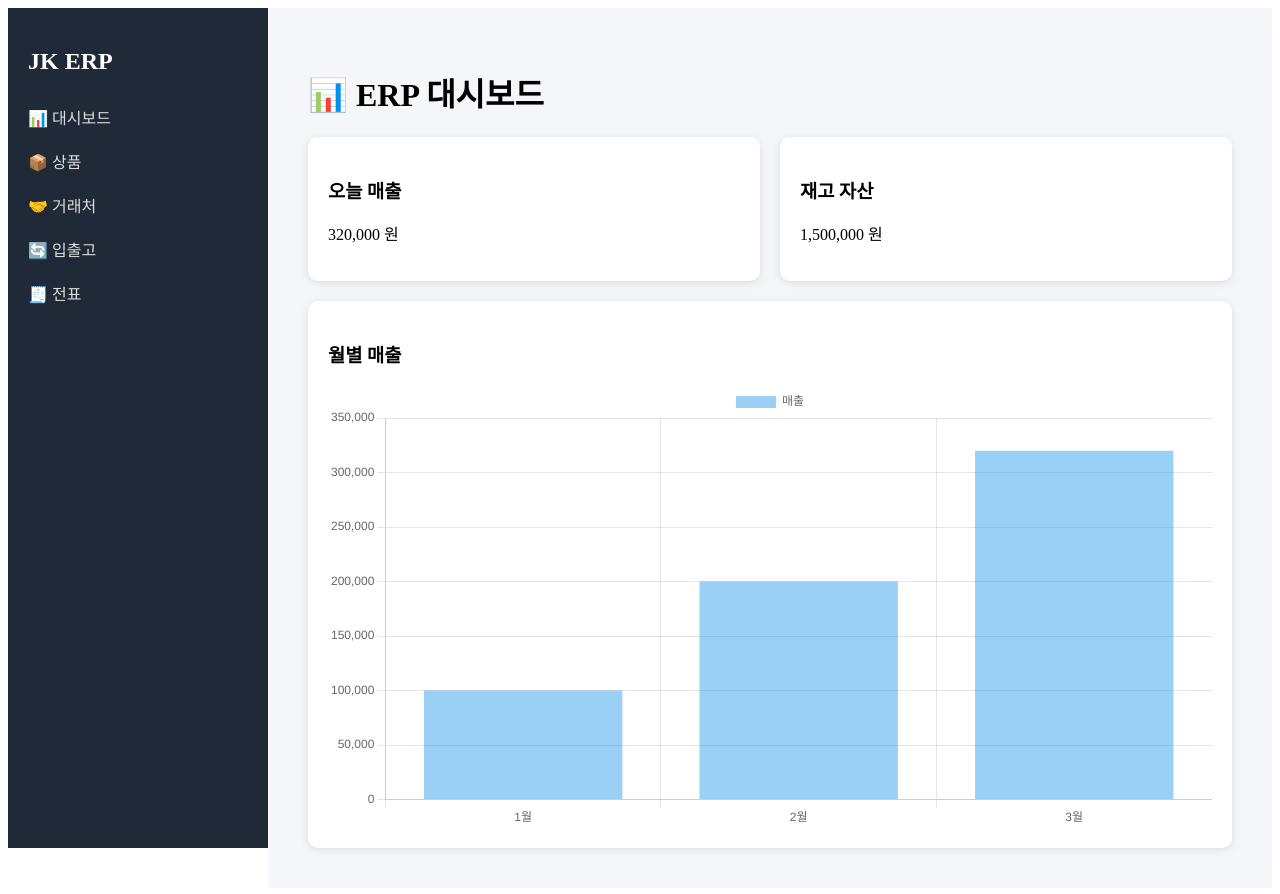
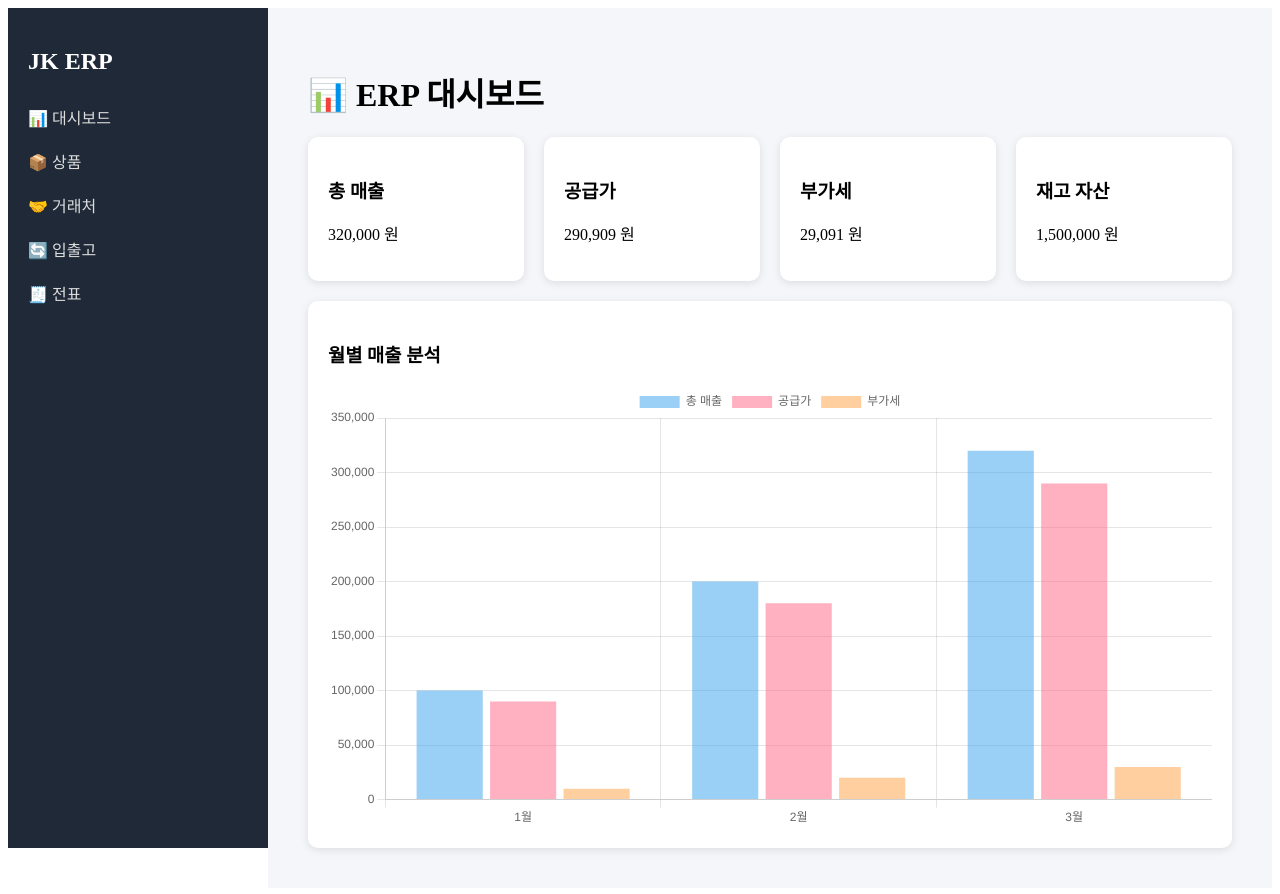
Before and after one commit to gPdnjs2020/JK_Networks_Solution_ERP, a React (Create React App) app: page / in a window 1280 px wide. Built offline with nearby package versions, Linux system fonts and the light colour scheme.

Commit message:
git add vat

```diff
--- a/src/pages/Dashboard.js
+++ b/src/pages/Dashboard.js
@@ -1,14 +1,24 @@
 import { useEffect, useState } from "react";
 import { Bar } from "react-chartjs-2";
 import "chart.js/auto";
+import { calcVAT } from "../utils/calcVAT";
 
 export default function Dashboard() {
-  const [sales, setSales] = useState(0);
+  const [sales, setSales] = useState(0);       // 총매출
+  const [supply, setSupply] = useState(0);     // 공급가
+  const [vat, setVat] = useState(0);           // 부가세
   const [stockValue, setStockValue] = useState(0);
 
-  // 임시 데이터 (나중에 API 연결)
   useEffect(() => {
-    setSales(320000);
+    const totalSales = 320000;
+
+    // 👉 VAT 계산
+    const result = calcVAT(totalSales);
+
+    setSales(result.total);
+    setSupply(result.supply);
+    setVat(result.vat);
+
     setStockValue(1500000);
   }, []);
 
@@ -16,8 +26,16 @@ export default function Dashboard() {
     labels: ["1월", "2월", "3월"],
     datasets: [
       {
-        label: "매출",
+        label: "총 매출",
         data: [100000, 200000, 320000],
+      },
+      {
+        label: "공급가",
+        data: [90000, 180000, 290000],
+      },
+      {
+        label: "부가세",
+        data: [10000, 20000, 30000],
       },
     ],
   };
@@ -29,8 +47,18 @@ export default function Dashboard() {
       {/* KPI 카드 */}
       <div style={{ display: "flex", gap: "20px", marginBottom: "20px" }}>
         <div style={cardStyle}>
-          <h3>오늘 매출</h3>
+          <h3>총 매출</h3>
           <p>{sales.toLocaleString()} 원</p>
+        </div>
+
+        <div style={cardStyle}>
+          <h3>공급가</h3>
+          <p>{supply.toLocaleString()} 원</p>
+        </div>
+
+        <div style={cardStyle}>
+          <h3>부가세</h3>
+          <p>{vat.toLocaleString()} 원</p>
         </div>
 
         <div style={cardStyle}>
@@ -41,7 +69,7 @@ export default function Dashboard() {
 
       {/* 그래프 */}
       <div style={cardStyle}>
-        <h3>월별 매출</h3>
+        <h3>월별 매출 분석</h3>
         <Bar data={chartData} />
       </div>
     </div>
--- a/src/pages/Transactions.js
+++ b/src/pages/Transactions.js
@@ -1,15 +1,16 @@
 import { useEffect, useState } from "react";
+import { calcVAT } from "../utils/calcVAT";
 
 export default function Transactions() {
   const [products, setProducts] = useState([]);
   const [partners, setPartners] = useState([]);
+  const [vouchers, setVouchers] = useState([]);
 
   const [productId, setProductId] = useState("");
   const [partnerId, setPartnerId] = useState("");
   const [qty, setQty] = useState(1);
   const [type, setType] = useState("OUT");
 
-  // 초기 데이터 (나중에 API로 교체)
   useEffect(() => {
     setProducts([
       { id: 1, name: "토너 A", stock: 10, price: 11000 },
@@ -32,7 +33,10 @@ export default function Transactions() {
 
     const total = selectedProduct.price * qty;
 
-    // 상품 업데이트
+    // 👉 VAT 계산
+    const { supply, vat } = calcVAT(total);
+
+    // 상품 재고 업데이트
     const updatedProducts = products.map(p => {
       if (p.id === selectedProduct.id) {
         return {
@@ -45,7 +49,7 @@ export default function Transactions() {
       return p;
     });
 
-    // 거래처 업데이트
+    // 거래처 잔액 업데이트
     const updatedPartners = partners.map(p => {
       if (p.id === selectedPartner.id) {
         return {
@@ -61,6 +65,22 @@ export default function Transactions() {
     setProducts(updatedProducts);
     setPartners(updatedPartners);
 
+    // 👉 전표 생성 (핵심)
+    if (type === "OUT") {
+      const newVoucher = {
+        id: Date.now(),
+        partner: selectedPartner.name,
+        product: selectedProduct.name,
+        qty,
+        supply,
+        vat,
+        total,
+        date: new Date().toISOString().slice(0, 10),
+      };
+
+      setVouchers([...vouchers, newVoucher]);
+    }
+
     alert("처리 완료!");
   };
 
@@ -71,12 +91,7 @@ export default function Transactions() {
       <div style={cardStyle}>
         <h3>입출고 처리</h3>
 
-        {/* 상품 선택 */}
-        <select
-          value={productId}
-          onChange={(e) => setProductId(e.target.value)}
-          style={input}
-        >
+        <select value={productId} onChange={(e) => setProductId(e.target.value)} style={input}>
           <option value="">상품 선택</option>
           {products.map(p => (
             <option key={p.id} value={p.id}>
@@ -85,12 +100,7 @@ export default function Transactions() {
           ))}
         </select>
 
-        {/* 거래처 선택 */}
-        <select
-          value={partnerId}
-          onChange={(e) => setPartnerId(e.target.value)}
-          style={input}
-        >
+        <select value={partnerId} onChange={(e) => setPartnerId(e.target.value)} style={input}>
           <option value="">거래처 선택</option>
           {partners.map(p => (
             <option key={p.id} value={p.id}>
@@ -99,7 +109,6 @@ export default function Transactions() {
           ))}
         </select>
 
-        {/* 수량 */}
         <input
           type="number"
           value={qty}
@@ -107,12 +116,7 @@ export default function Transactions() {
           style={input}
         />
 
-        {/* 타입 */}
-        <select
-          value={type}
-          onChange={(e) => setType(e.target.value)}
-          style={input}
-        >
+        <select value={type} onChange={(e) => setType(e.target.value)} style={input}>
           <option value="OUT">출고(매출)</option>
           <option value="IN">입고</option>
         </select>
@@ -125,7 +129,6 @@ export default function Transactions() {
   );
 }
 
-/* 스타일 */
 const cardStyle = {
   background: "white",
   padding: "20px",
--- a/src/pages/Vouchers.js
+++ b/src/pages/Vouchers.js
@@ -3,7 +3,6 @@ import { useEffect, useState } from "react";
 export default function Vouchers() {
   const [vouchers, setVouchers] = useState([]);
 
-  // 임시 데이터 (나중에 API 연결)
   useEffect(() => {
     setVouchers([
       {
@@ -11,23 +10,16 @@ export default function Vouchers() {
         partner: "JK 고객사",
         product: "토너 A",
         qty: 1,
+        supply: 10000,
+        vat: 1000,
         total: 11000,
-        date: "2026-03-20",
-      },
-      {
-        id: 2,
-        partner: "포항 컴퓨터",
-        product: "프린터 B",
-        qty: 2,
-        total: 500000,
         date: "2026-03-20",
       },
     ]);
   }, []);
 
-  // PDF 출력 (현재는 테스트용)
   const printVoucher = (id) => {
-    alert(`전표 ${id} 출력 (PDF 기능은 백엔드 연결 후 활성화)`);
+    alert(`전표 ${id} 출력`);
   };
 
   return (
@@ -44,7 +36,9 @@ export default function Vouchers() {
               <th style={th}>거래처</th>
               <th style={th}>상품</th>
               <th style={th}>수량</th>
-              <th style={th}>금액</th>
+              <th style={th}>공급가</th>
+              <th style={th}>VAT</th>
+              <th style={th}>총액</th>
               <th style={th}>일자</th>
               <th style={th}>출력</th>
             </tr>
@@ -57,13 +51,12 @@ export default function Vouchers() {
                 <td style={td}>{v.partner}</td>
                 <td style={td}>{v.product}</td>
                 <td style={td}>{v.qty}</td>
+                <td style={td}>{v.supply.toLocaleString()} 원</td>
+                <td style={td}>{v.vat.toLocaleString()} 원</td>
                 <td style={td}>{v.total.toLocaleString()} 원</td>
                 <td style={td}>{v.date}</td>
                 <td style={td}>
-                  <button
-                    onClick={() => printVoucher(v.id)}
-                    style={button}
-                  >
+                  <button onClick={() => printVoucher(v.id)} style={button}>
                     PDF
                   </button>
                 </td>
@@ -76,7 +69,6 @@ export default function Vouchers() {
   );
 }
 
-/* 스타일 */
 const cardStyle = {
   background: "white",
   padding: "20px",
```
